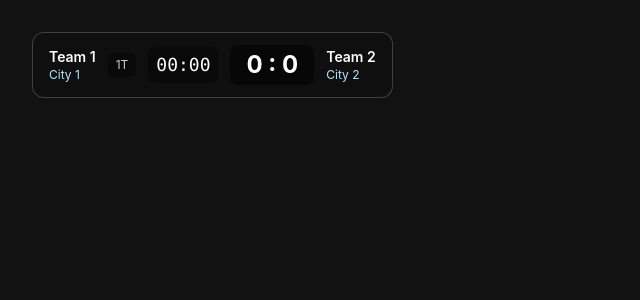
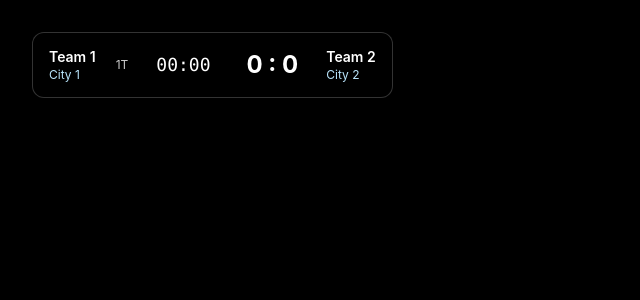
Before and after one commit to kalininlive/vk-tablo-v2, a React (Vite) app in the folder app/: page /overlay in a window 1280 px wide. Shown: the top 300 px of the page, without its empty margins (0-640 px from the left). Built offline with nearby package versions, Linux system fonts and the light colour scheme; no server answers; the database is empty.

Commit message:
Fix overlay fixed 1920x1080 with aspect ratio

```diff
--- a/app/src/Overlay.tsx
+++ b/app/src/Overlay.tsx
@@ -292,9 +292,18 @@ export default function Overlay() {
     return Math.max(0, state.introScreen.countdown - elapsed)
   }, [state.introScreen.countdown, state.introScreen.isActive, state.introScreen.startedAt, now])
 
+  const overlayStyle = {
+    width: 1920,
+    height: 1080,
+    maxWidth: '100%',
+    maxHeight: '100%',
+    aspectRatio: '16/9'
+  }
+
   return (
-    <div className="relative h-screen w-screen">
-      <div className={`absolute ${scoreBoardPos}`}>{scoreBoard}</div>
+    <div className="flex h-full w-full items-center justify-center bg-black">
+      <div className="relative" style={overlayStyle}>
+        <div className={`absolute ${scoreBoardPos}`}>{scoreBoard}</div>
 
       {goalVisible && state.goalAnimation.isActive ? (
         <motion.div
@@ -369,6 +378,7 @@ export default function Overlay() {
           </div>
         </div>
       ) : null}
+      </div>
     </div>
   )
 }
--- a/app/src/scoreboards/Modern.tsx
+++ b/app/src/scoreboards/Modern.tsx
@@ -10,12 +10,18 @@ export function Modern({ state, settings, timerText }: Props) {
   const half = state.timer.half === 1 ? '1ˣ' : '2ˣ'
   return (
     <div
-      className="flex items-center gap-0 rounded-none text-white"
+      className="flex items-center"
       style={{
         transform: `scale(${settings.scale})`,
-        fontFamily: "'Impact', sans-serif"
+        transformOrigin: 'top left',
+        width: 1920,
+        height: 200,
+        position: 'absolute' as const,
+        left: 80,
+        top: 60
       }}
     >
+      <div className="flex items-center gap-0">
         <div className="flex items-center gap-3 bg-gradient-to-r from-blue-900/90 to-blue-800/90 px-5 py-3">
           {state.teams.team1.logo ? (
             <img src={state.teams.team1.logo} alt={state.teams.team1.name} className="h-14 w-14 rounded-full object-cover ring-2 ring-white/30" />
@@ -53,5 +59,6 @@ export function Modern({ state, settings, timerText }: Props) {
           </div>
         </div>
       </div>
+    </div>
   )
 }
```
Lines whose indentation alone changed are shown as unchanged.
